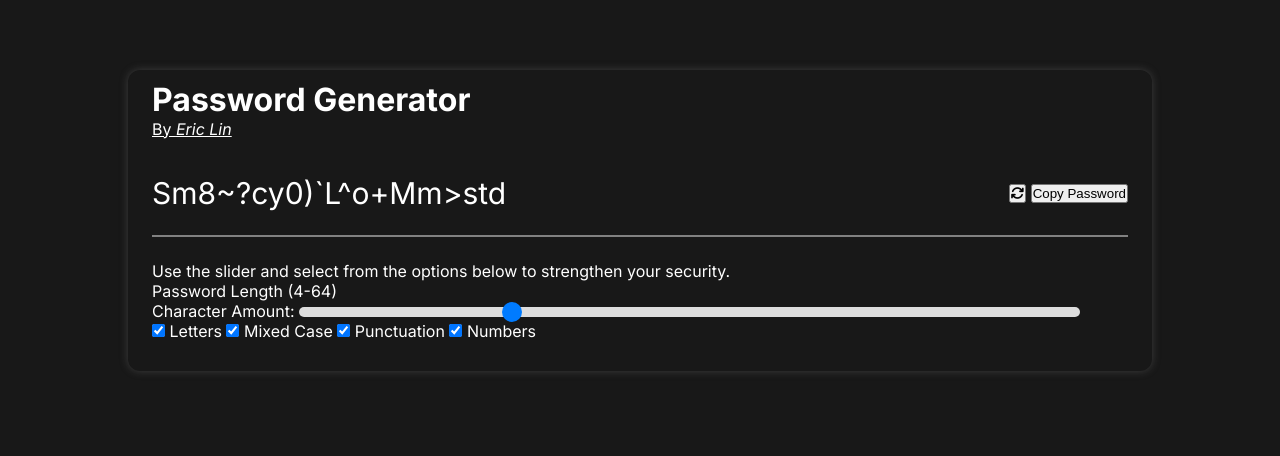
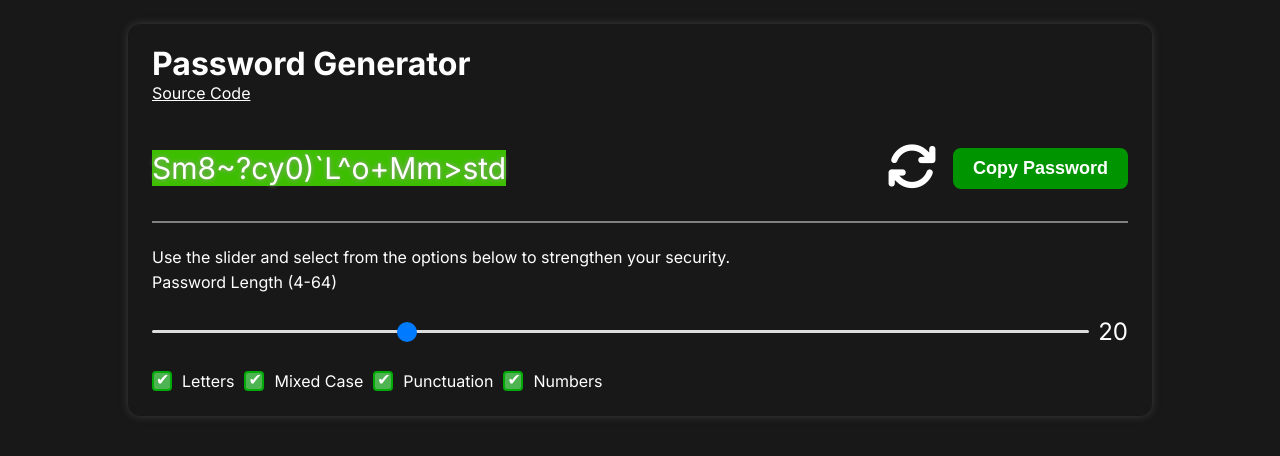
Before and after one commit to ericafk0001/js-password-gen, a plain HTML site: page index.html in a window 1280 px wide. Drawn offline with Linux system fonts and the light colour scheme.

Commit message:
added styling

```diff
--- a/index.html
+++ b/index.html
@@ -15,11 +15,15 @@
       <div id="container">
         <div id="title">
           <h1>Password Generator</h1>
-          <a href="https://github.com/ericafk0001">By <span>Eric Lin</span></a>
+          <a href="https://github.com/ericafk0001/js-password-gen"
+            >Source Code</a
+          >
         </div>
 
         <div id="password-div">
-          <p id="password">YourmotherrocksxD2009@!</p>
+          <div id="password-sub-div">
+            <p id="password"></p>
+          </div>
           <div id="actions">
             <button id="refresh">
               <i class="fa-solid fa-arrows-rotate"></i>
@@ -34,7 +38,7 @@
             security.
           </p>
           <p>Password Length (4-64)</p>
-          <label for="character-slider">Character Amount: </label>
+          <div id="yomama">
             <input
               type="range"
               id="character-slider"
@@ -43,14 +47,40 @@
               value="20"
               step="1"
             />
+            <span id="slider-value">20</span>
+          </div>
           <div id="setting-checkboxes">
-            <input type="checkbox" id="letters" value="letters" checked />
+            <input
+              type="checkbox"
+              id="letters"
+              value="letters"
+              checked
+              class="checkbox"
+            />
             <label for="letters">Letters</label>
-            <input type="checkbox" id="mixed" value="mixed" checked />
+            <input
+              type="checkbox"
+              id="mixed"
+              value="mixed"
+              checked
+              class="checkbox"
+            />
             <label for="mixed">Mixed Case</label>
-            <input type="checkbox" id="punc" value="punc" checked />
+            <input
+              type="checkbox"
+              id="punc"
+              value="punc"
+              checked
+              class="checkbox"
+            />
             <label for="punc">Punctuation</label>
-            <input type="checkbox" id="numbers" value="numbers" checked />
+            <input
+              type="checkbox"
+              id="numbers"
+              value="numbers"
+              checked
+              class="checkbox"
+            />
             <label for="numbers">Numbers</label>
           </div>
         </div>
--- a/script.js
+++ b/script.js
@@ -1,11 +1,16 @@
 document.addEventListener("DOMContentLoaded", (event) => {
-  //constants
   const characterSlider = document.getElementById("character-slider");
+  const sliderValue = document.getElementById("slider-value");
+
   //settings
   const letters = "abcdefghijklmnopqrstuvwxyz";
   const mixed = "abcdefghijklmnopqrstuvwxyzABCDEFGHIJKLMNOPQRSTUVWXYZ";
   const punc = "!\"#$%&'()*+,-./:;<=>?@[\\]^_`{|}~";
   const numbers = "0123456789";
+
+  characterSlider.addEventListener("input", () => {
+    sliderValue.textContent = characterSlider.value;
+  });
 
   function generate() {
     let selectedChars = "";
@@ -23,12 +28,21 @@ document.addEventListener("DOMContentLoaded", (event) => {
       selectedChars += numbers;
     }
 
+    const passwordText = document.getElementById("password");
     const passwordLength = characterSlider.value;
 
     let password = "";
     for (let i = 0; i < passwordLength; i++) {
       const randomIndex = Math.floor(Math.random() * selectedChars.length);
       password += selectedChars[randomIndex];
+    }
+
+    if (passwordLength <= 5) {
+      passwordText.style.background = "red";
+    } else if (passwordLength > 5 && passwordLength <= 10) {
+      passwordText.style.background = "#ed7700";
+    } else {
+      passwordText.style.background = "#3dbf00";
     }
 
     document.getElementById("password").textContent = password;
--- a/style.css
+++ b/style.css
@@ -43,6 +43,7 @@ a span {
 
 #title {
   margin-bottom: 36px;
+  margin-top: 10px;
 }
 
 #password-div {
@@ -54,16 +55,33 @@ a span {
   padding-bottom: 24px;
   border-bottom: 2px solid rgb(129, 129, 129);
   margin-bottom: 24px;
+  width: 100%;
 }
 
 #password {
+  background: #181818;
+  border-style: none;
   font-size: 30px;
+  color: white;
+  text-shadow: 0 0 5px rgb(156, 156, 156);
+}
+
+#password-settings p {
+  margin-bottom: 5px;
+}
+
+#yomama {
+  display: flex;
+  justify-content: space-between;
+  align-items: center;
+  margin-bottom: 25px;
+  margin-top: 25px;
 }
 
 #character-slider {
   width: 80%;
   appearance: none;
-  height: 10px;
+  height: 3px;
   background: #ddd;
   border-radius: 5px;
   outline: none;
@@ -86,3 +104,90 @@ a span {
   background: #007bff;
   cursor: pointer;
 }
+
+#slider-value {
+  font-size: 24px;
+}
+
+#character-slider {
+  width: 96%;
+}
+
+#actions {
+  display: flex;
+  align-items: center;
+  gap: 16px;
+}
+
+#refresh {
+  background-color: rgba(0, 0, 0, 0);
+  color: white;
+  font-size: 50px;
+  border-style: none;
+  cursor: pointer;
+  transition: all 0.1s;
+}
+
+#refresh:hover {
+  opacity: 0.7;
+}
+
+#copy {
+  padding: 10px 20px;
+  font-size: 18px;
+  font-weight: bold;
+  color: white;
+  background-color: rgb(0, 148, 0);
+  border-style: none;
+  border-radius: 8px;
+  cursor: pointer;
+  transition: all 0.1s;
+}
+
+#copy:hover {
+  background-color: rgb(0, 105, 0);
+}
+
+#setting-checkboxes {
+  display: flex;
+  align-items: center;
+  gap: 10px;
+  margin-bottom: 15px;
+}
+
+.checkbox {
+  appearance: none;
+  -webkit-appearance: none;
+  -moz-appearance: none;
+  width: 20px;
+  height: 20px;
+  border: 2px solid #333;
+  border-radius: 4px;
+  position: relative;
+  display: inline-block;
+  cursor: pointer;
+  transition: background-color 0.3s, border-color 0.3s;
+}
+
+.checkbox:checked {
+  background-color: #4db451;
+  border-color: #02aa07;
+}
+
+.checkbox:checked::before {
+  content: "✔";
+  position: absolute;
+  bottom: 0;
+  left: 2px;
+  color: white;
+  font-size: 16px;
+}
+
+.checkbox:hover {
+  border-color: #2196f3;
+}
+
+.checkbox:focus {
+  outline: none;
+  box-shadow: 0 0 0 2px rgba(0, 123, 255, 0.5);
+}
```
Lines whose indentation alone changed are shown as unchanged.
